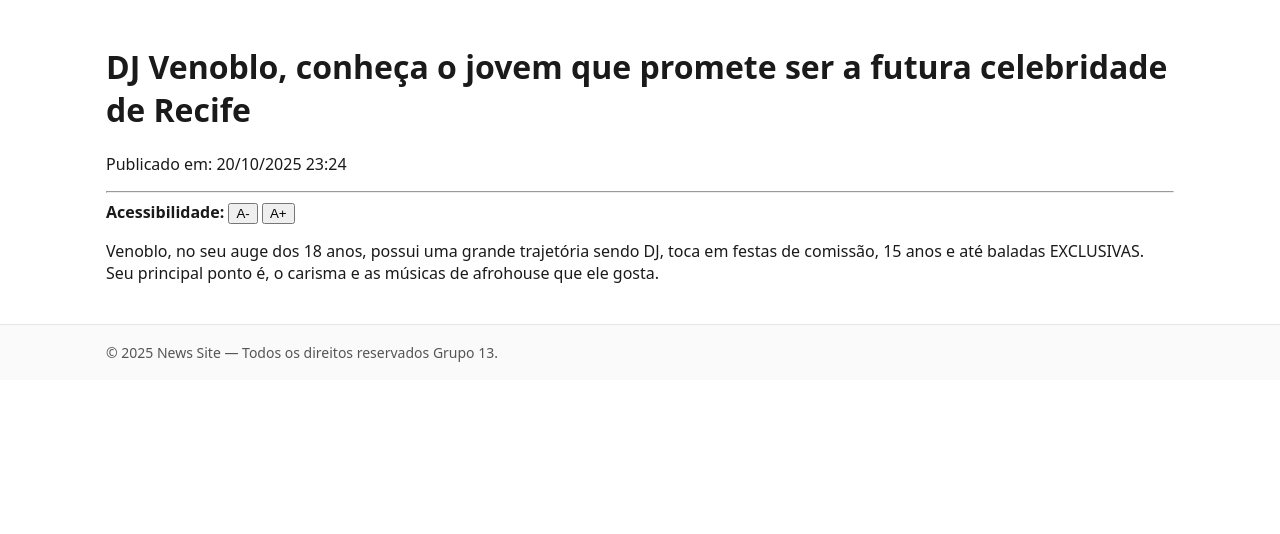
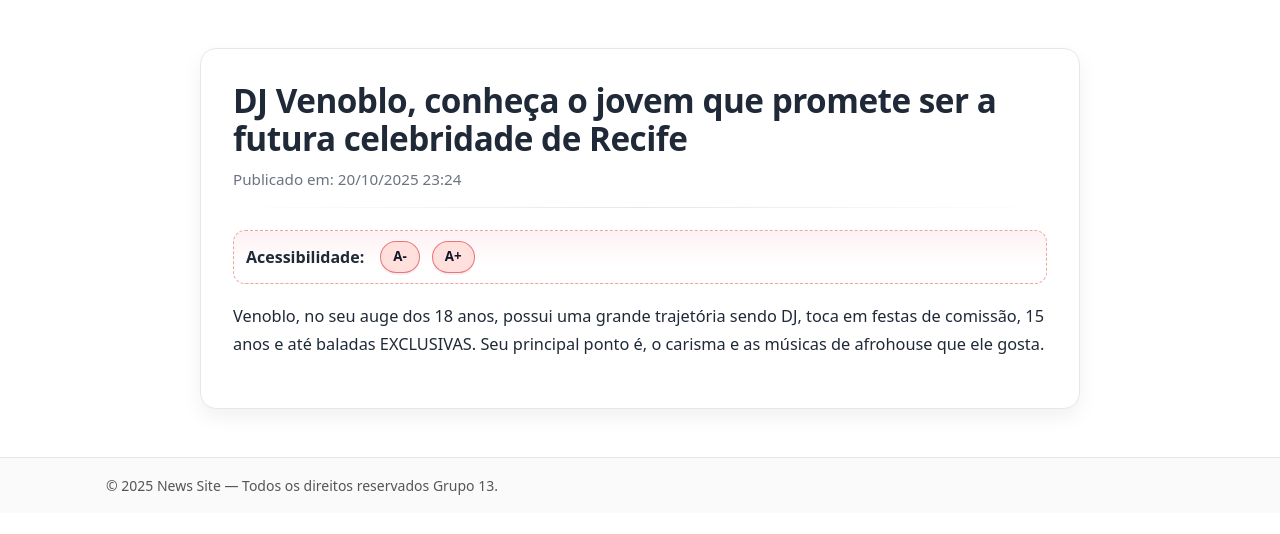
Before and after one commit to eduardohasantos/menjaro, a Django app: page /noticia/1/ in a window 1280 px wide. Shown: the part 64-598 px from the top of the page. Run offline with Django 5.2, Linux system fonts and the light colour scheme; data comes from the database, SQL or seed files in the repository.

Commit message:
Adicionando css no noticias

```diff
--- a/project_jc/app1/static/app1/css/noticia_detalhe.css
+++ b/project_jc/app1/static/app1/css/noticia_detalhe.css
@@ -0,0 +1,226 @@
+/* Variáveis presas ao escopo da página (não vazam pro header/footer) */
+.noticia-page{
+  --brand:#e21b2d;
+  --bg:#ffffff;
+  --text:#1f2937;
+  --muted:#6b7280;
+  --border:#e5e7eb;
+  --link:#0ea5e9;
+  --shadow:0 8px 20px rgba(0,0,0,.06);
+  background: var(--bg);
+}
+
+@media (prefers-color-scheme: dark){
+  .noticia-page{
+    --bg:#0b0c10;
+    --text:#e5e7eb;
+    --muted:#9ca3af;
+    --border:#1f2937;
+    --shadow:0 8px 20px rgba(0,0,0,.35);
+    --link:#38bdf8;
+  }
+}
+
+/* layout base da área de conteúdo */
+.noticia-page.container{
+  max-width: 880px;
+  margin: clamp(12px,2vw,24px) auto;
+  border: 1px solid var(--border);
+  border-radius: 16px;
+  padding: clamp(18px,2.8vw,32px);
+  box-shadow: var(--shadow);
+}
+
+/* título e meta */
+.noticia-page h1{
+  font-size: clamp(1.6rem, 2.6vw, 2.4rem);
+  line-height: 1.15;
+  letter-spacing: -0.015em;
+  margin: 0 0 .35em 0;
+  color: var(--text);
+}
+
+.noticia-page > p{
+  margin: 0 0 18px 0;
+  color: var(--muted);
+  font-size: .95rem;
+}
+
+.noticia-page hr{
+  border: none;
+  height: 1px;
+  background: linear-gradient(90deg, transparent, var(--border), transparent);
+  margin: 18px 0 22px;
+}
+
+/* acessibilidade / controles de fonte */
+.noticia-page .controles-fonte{
+  display: flex;
+  align-items: center;
+  gap: 12px;
+  padding: 10px 12px;
+  background: linear-gradient(180deg, rgba(226,27,45,0.06), transparent 70%);
+  border: 1px dashed color-mix(in oklab, var(--brand) 40%, var(--border));
+  border-radius: 12px;
+  margin-bottom: 18px;
+}
+
+.noticia-page .controles-fonte strong{
+  font-weight: 600;
+  color: var(--text);
+  margin-right: 4px;
+}
+
+.noticia-page .controles-fonte button{
+  appearance: none;
+  border: 1px solid color-mix(in oklab, var(--brand) 55%, #0000);
+  background: color-mix(in oklab, var(--brand) 16%, #fff);
+  color: #111827;
+  font-weight: 700;
+  padding: 8px 12px;
+  line-height: 1;
+  border-radius: 999px;
+  cursor: pointer;
+  transition: transform .08s ease, box-shadow .12s ease, background .12s ease, border-color .12s ease;
+  box-shadow: 0 2px 0 rgba(0,0,0,.06);
+  font-family: ui-sans-serif, system-ui, -apple-system, Segoe UI, Roboto, "Helvetica Neue", Arial, "Noto Sans", "Liberation Sans", sans-serif;
+}
+.noticia-page .controles-fonte button:hover{
+  transform: translateY(-1px);
+  box-shadow: 0 6px 16px rgba(0,0,0,.10);
+  border-color: var(--brand);
+  background: color-mix(in oklab, var(--brand) 22%, #fff);
+}
+.noticia-page .controles-fonte button:active{
+  transform: translateY(0);
+  box-shadow: 0 2px 0 rgba(0,0,0,.08) inset;
+}
+.noticia-page .controles-fonte button:focus-visible{
+  outline: 3px solid color-mix(in oklab, var(--brand) 30%, #fff);
+  outline-offset: 2px;
+}
+
+/* corpo da notícia */
+.noticia-page #corpo-noticia{
+  font-size: clamp(1.02rem, 1.1vw, 1.125rem);
+  line-height: 1.75;
+  color: var(--text);
+}
+
+/* tipografia rica do artigo */
+.noticia-page #corpo-noticia p{ margin: 0 0 1.05em; }
+.noticia-page #corpo-noticia h2{
+  font-size: clamp(1.25rem, 2vw, 1.6rem);
+  margin: 1.3em 0 .5em;
+  line-height: 1.25;
+}
+.noticia-page #corpo-noticia h3{
+  font-size: clamp(1.12rem, 1.6vw, 1.35rem);
+  margin: 1.2em 0 .4em;
+}
+.noticia-page #corpo-noticia a{
+  color: var(--link);
+  text-decoration: underline;
+  text-underline-offset: 2px;
+}
+.noticia-page #corpo-noticia a:hover{ text-decoration-thickness: 2px; }
+
+.noticia-page #corpo-noticia blockquote{
+  margin: 1.2em 0;
+  padding: .8em 1em;
+  border-left: 4px solid var(--brand);
+  background: color-mix(in oklab, var(--brand) 6%, var(--bg));
+  border-radius: 8px;
+  color: var(--text);
+}
+
+.noticia-page #corpo-noticia ul,
+.noticia-page #corpo-noticia ol{
+  padding-left: 1.2em;
+  margin: .6em 0 1em;
+}
+.noticia-page #corpo-noticia li{ margin: .35em 0; }
+
+.noticia-page #corpo-noticia code{
+  font-family: ui-monospace, SFMono-Regular, Menlo, Consolas, "Liberation Mono", monospace;
+  background: color-mix(in oklab, var(--brand) 6%, var(--bg));
+  border: 1px solid var(--border);
+  padding: .15em .4em;
+  border-radius: 6px;
+}
+
+.noticia-page #corpo-noticia pre{
+  overflow: auto;
+  padding: .9em 1em;
+  background: #0b1020;
+  color: #e5e7eb;
+  border-radius: 10px;
+  border: 1px solid #111827;
+}
+
+/* imagens e figuras no artigo */
+.noticia-page #corpo-noticia img{
+  display: block;
+  max-width: 100%;
+  height: auto;
+  border-radius: 12px;
+  margin: 12px auto;
+  box-shadow: var(--shadow);
+}
+.noticia-page #corpo-noticia figure{
+  margin: 1em 0;
+  text-align: center;
+}
+.noticia-page #corpo-noticia figcaption{
+  font-size: .9rem;
+  color: var(--muted);
+  margin-top: .35em;
+}
+
+/* barras decorativas sob subtítulos */
+.noticia-page #corpo-noticia h2::after,
+.noticia-page #corpo-noticia h3::after{
+  content:"";
+  display:block;
+  width: 56px;
+  height: 3px;
+  margin-top: 8px;
+  background: linear-gradient(90deg, var(--brand), transparent);
+  border-radius: 999px;
+}
+
+/* tabelas */
+.noticia-page #corpo-noticia table{
+  width: 100%;
+  border-collapse: collapse;
+  margin: 1em 0;
+  font-size: .98rem;
+}
+.noticia-page #corpo-noticia th,
+.noticia-page #corpo-noticia td{
+  padding: .7em .8em;
+  border: 1px solid var(--border);
+}
+.noticia-page #corpo-noticia th{
+  background: color-mix(in oklab, var(--brand) 8%, var(--bg));
+  text-align: left;
+}
+
+/* responsividade */
+@media (max-width: 640px){
+  .noticia-page.container{ padding: 16px; border-radius: 12px; }
+  .noticia-page .controles-fonte{ flex-wrap: wrap; gap: 10px; }
+}
+
+/* impressão só da área da notícia */
+@media print{
+  .noticia-page.container{
+    box-shadow: none;
+    border: none;
+    padding: 0;
+    margin: 0;
+  }
+  .noticia-page .controles-fonte,
+  .noticia-page hr{ display: none !important; }
+  .noticia-page a{ color: #000; text-decoration: none; }
+}
--- a/project_jc/app1/templates/app1/noticia_detalhe.html
+++ b/project_jc/app1/templates/app1/noticia_detalhe.html
@@ -1,7 +1,11 @@
 {% extends 'app1/base.html' %}
+{% load static %}
 {% block content %}
 
-<div class="container">
+<link rel="stylesheet" href="{% static 'app1/css/noticia_detalhe.css' %}">
+
+
+<div class="noticia-page container">
     <h1>{{ noticia.titulo }}</h1>
     <p>Publicado em: {{ noticia.data_publicacao|date:"d/m/Y H:i" }}</p>
     <hr>
@@ -15,7 +19,6 @@
     <article id="corpo-noticia">
         {{ noticia.conteudo|linebreaks }}
     </article>
-
 </div>
 
 <script>
```
